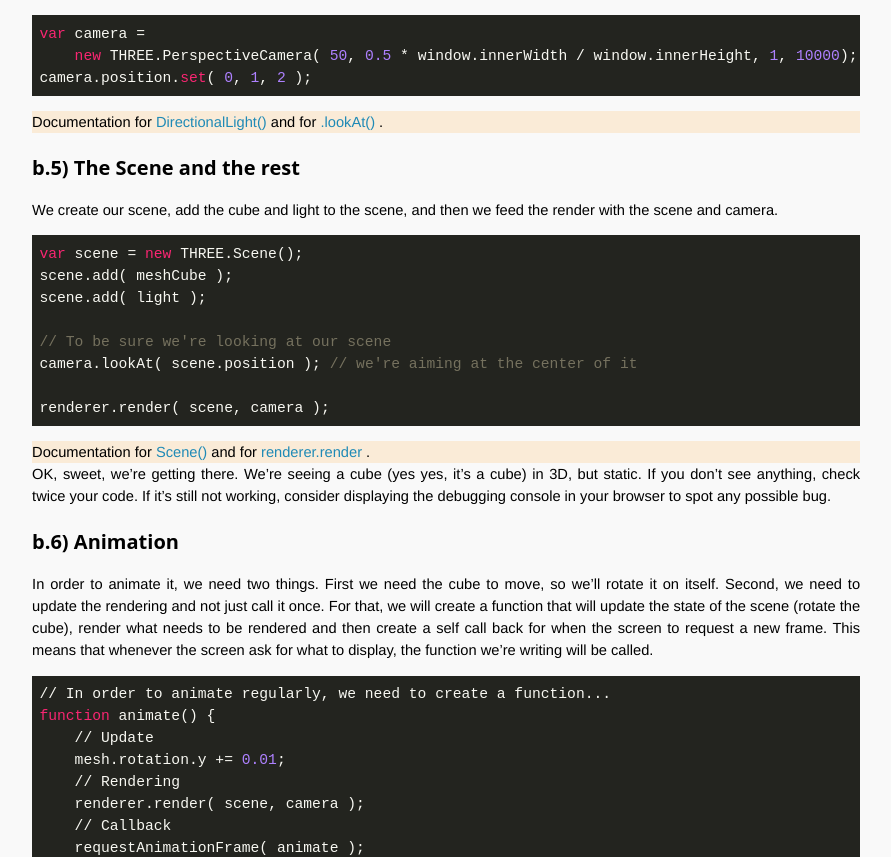
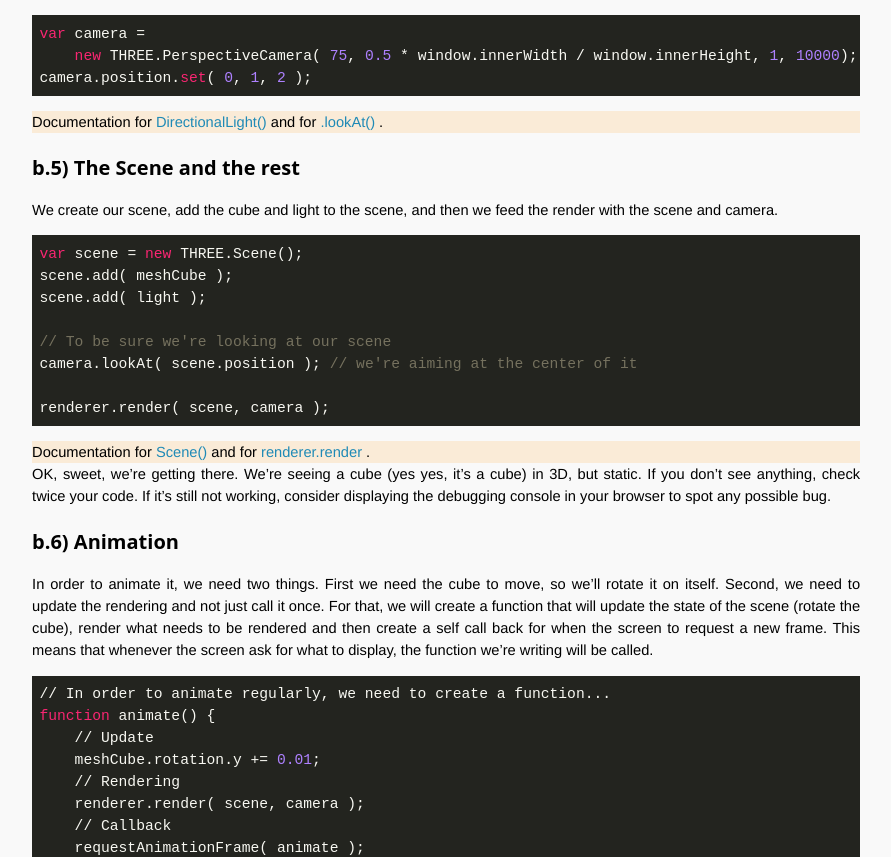
Before and after one commit to OpenTechSchool-Brussels/webVR-for-3D-graphics-and-music, a Jekyll site: the page built from your-3D-scene.markdown, in a window 1280 px wide and 1400 px high, scrolled down 2718 px. Shown: the part 212-1069 px from the top of the window, without its empty margins (324-1215 px from the left). Built offline with Jekyll 4.4.1, drawn with Linux system fonts in a browser that asks for light colours; Markdown is read by kramdown in place of the engine named in the settings.

Commit message:
Update your-3D-scene.markdown

````diff
--- a/your-3D-scene.markdown
+++ b/your-3D-scene.markdown
@@ -127,7 +127,7 @@ Then we need to define where it is, and where it's looking at.
 
 ```javascript
 var camera =
-	new THREE.PerspectiveCamera( 50, 0.5 * window.innerWidth / window.innerHeight, 1, 10000);
+	new THREE.PerspectiveCamera( 75, 0.5 * window.innerWidth / window.innerHeight, 1, 10000);
 camera.position.set( 0, 1, 2 );
 ```
 <div class="doc">Documentation
@@ -164,7 +164,7 @@ In order to animate it, we need two things. First we need the cube to move, so w
 // In order to animate regularly, we need to create a function...
 function animate() {
 	// Update
-	mesh.rotation.y += 0.01;
+	meshCube.rotation.y += 0.01;
 	// Rendering
 	renderer.render( scene, camera );
 	// Callback
@@ -295,7 +295,7 @@ You should now be able to see the whole world around you as you move your gaze a
 
 ```javascript
   // Add this line in the animate function:
-  mesh.position.applyAxisAngle( new THREE.Vector3(0,1,0), 0.1);
+  meshCube.position.applyAxisAngle( new THREE.Vector3(0,1,0), 0.1);
 ```
 
 This code will function only if you didn't center your cube relatively to the Y axis. And by the way, we left some work for you: we made the rotation relative to the center, not the camera itself.
````
